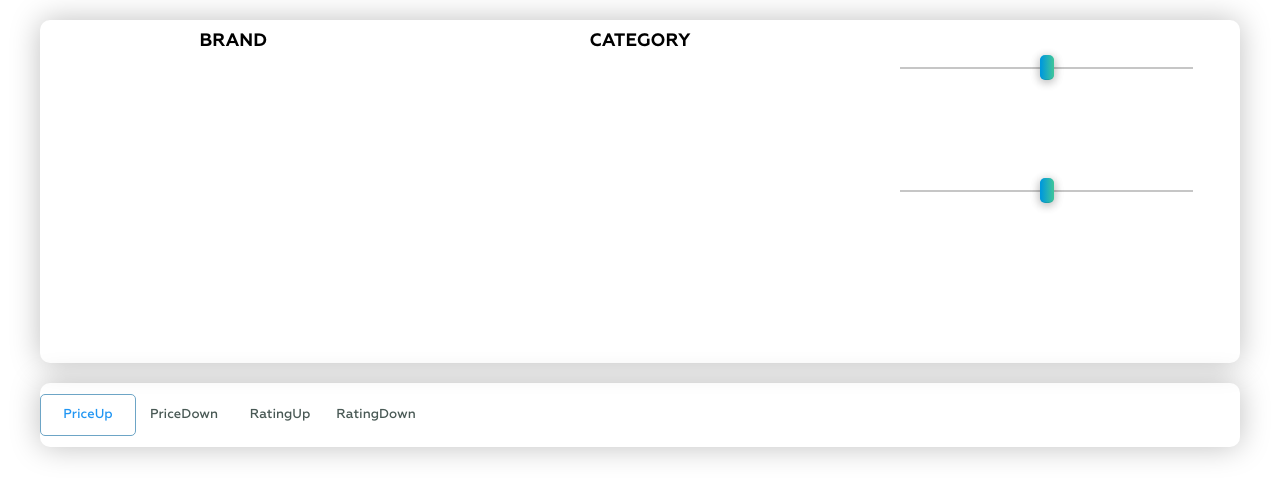
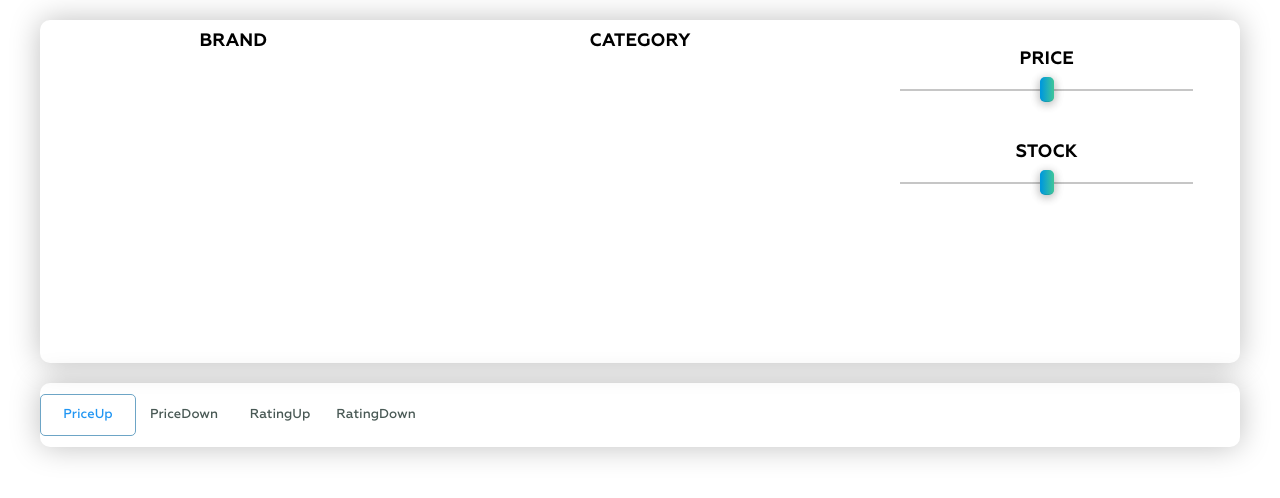
Before and after one commit to NikFreeman/Online-Store, a website built with webpack: page src/index.html in a window 1280 px wide. Both pictures are taken after a click on the label "PriceUp". Built offline with nearby package versions, Linux system fonts and the light colour scheme; no server answers.

Commit message:
feat: add dualranges without filters

```diff
--- a/src/pages/products/products.ts
+++ b/src/pages/products/products.ts
@@ -2,8 +2,10 @@ import { ProductList, Product, GroupeBy } from '../../models/types';
 // eslint-disable-next-line @typescript-eslint/no-var-requires
 const logo = require('../../assets/images/shopping-cart.svg');
 
+// query params
 const searchParams = new URLSearchParams(document.location.search);
 
+// get products from API
 let products: Product[] = [];
 export async function getList() {
     const res = await fetch('https://dummyjson.com/products?limit=100');
@@ -11,11 +13,13 @@ export async function getList() {
     return data;
 }
 
+// get list of all products as array
 export function getProductsList(data: ProductList) {
     products = data.products;
     return data.products;
 }
 
+// draw html elements for start page
 const main: HTMLElement = document.createElement('main');
 main.className = 'wrapper';
 document.body.append(main);
@@ -26,7 +30,7 @@ filtersContainer.className = 'filter';
 const filterBrand: HTMLElement = document.createElement('div');
 filterBrand.className = 'filter__brand filter__block';
 const brandHeader: HTMLElement = document.createElement('div');
-brandHeader.className = 'filter__brand-header';
+brandHeader.className = 'filter__brand-header filter__header';
 brandHeader.textContent = 'Brand';
 const brandList: HTMLElement = document.createElement('div');
 brandList.className = 'filter__list';
@@ -34,10 +38,12 @@ brandList.className = 'filter__list';
 const filterCategory: HTMLElement = document.createElement('div');
 filterCategory.className = 'filter__category filter__block';
 const categoryHeader: HTMLElement = document.createElement('div');
-categoryHeader.className = 'filter__category-header';
+categoryHeader.className = 'filter__category-header filter__header';
 categoryHeader.textContent = 'Category';
 const categoryList: HTMLElement = document.createElement('div');
 categoryList.className = 'filter__list';
+
+// dual ranges
 
 const filterRanges: HTMLElement = document.createElement('div');
 filterRanges.className = 'filter__ranges filter__block';
@@ -52,6 +58,24 @@ sliderFirstOne.type = 'range';
 sliderSecondOne.id = 'toPrice';
 sliderSecondOne.type = 'range';
 
+const valuePriceContainer: HTMLElement = document.createElement('div');
+valuePriceContainer.className = 'filter__values value__container';
+const valueMinPrice: HTMLElement = document.createElement('span');
+valueMinPrice.className = 'filter__min-value filter__value';
+const valueMaxPrice: HTMLElement = document.createElement('span');
+valueMaxPrice.className = 'filter__max-value filter__value';
+
+const rangeNameOne: HTMLElement = document.createElement('div');
+rangeNameOne.className = 'range__title filter__header';
+rangeNameOne.textContent = 'Price';
+
+const rangeValuesOne: HTMLElement = document.createElement('div');
+rangeValuesOne.className = 'range__values';
+const rangeValuePriceMin: HTMLElement = document.createElement('div');
+rangeValuePriceMin.className = 'range__value';
+const rangeValuePriceMax: HTMLElement = document.createElement('div');
+rangeValuePriceMax.className = 'range__value';
+
 const rangeContainerTwo: HTMLElement = document.createElement('div');
 rangeContainerTwo.className = 'filter__range range__container';
 const slidersControlTwo: HTMLElement = document.createElement('div');
@@ -63,17 +87,85 @@ sliderFirstTwo.type = 'range';
 sliderSecondTwo.id = 'toStock';
 sliderSecondTwo.type = 'range';
 
+const valueStockContainer: HTMLElement = document.createElement('div');
+valueStockContainer.className = 'filter__values value__container';
+const valueMinStock: HTMLElement = document.createElement('span');
+valueMinStock.className = 'filter__min-value filter__value';
+const valueMaxStock: HTMLElement = document.createElement('span');
+valueMaxStock.className = 'filter__max-value filter__value';
+
+const rangeNameTwo: HTMLElement = document.createElement('div');
+rangeNameTwo.className = 'range__title filter__header';
+rangeNameTwo.textContent = 'Stock';
+
+const rangeValuesTwo: HTMLElement = document.createElement('div');
+rangeValuesTwo.className = 'range__values';
+const rangeValueStockMin: HTMLElement = document.createElement('div');
+rangeValueStockMin.className = 'range__value';
+const rangeValueStockMax: HTMLElement = document.createElement('div');
+rangeValueStockMax.className = 'range__value';
+
 filterRanges.append(rangeContainerOne, rangeContainerTwo);
-rangeContainerOne.append(slidersControlOne);
+rangeContainerOne.append(rangeNameOne, slidersControlOne, valuePriceContainer);
 slidersControlOne.append(sliderFirstOne, sliderSecondOne);
+valuePriceContainer.append(valueMinPrice, valueMaxPrice);
 
-rangeContainerTwo.append(slidersControlTwo);
+rangeContainerTwo.append(rangeNameTwo, slidersControlTwo, valueStockContainer);
 slidersControlTwo.append(sliderFirstTwo, sliderSecondTwo);
+valueStockContainer.append(valueMinStock, valueMaxStock);
 
 filtersContainer.append(filterBrand, filterCategory, filterRanges);
 filterBrand.append(brandHeader, brandList);
 filterCategory.append(categoryHeader, categoryList);
 
+class RangeSettings {
+    data: Product[];
+    constructor(data: Product[]) {
+        this.data = data;
+    }
+    minPrice() {
+        return this.data.reduce((min, prod) => (prod.price < min ? prod.price : min), this.data[0].price);
+    }
+    maxPrice() {
+        return this.data.reduce((max, prod) => (prod.price > max ? prod.price : max), this.data[0].price);
+    }
+    minStock() {
+        return this.data.reduce((min, prod) => (prod.stock < min ? prod.stock : min), this.data[0].stock);
+    }
+    maxStock() {
+        return this.data.reduce((max, prod) => (prod.stock > max ? prod.stock : max), this.data[0].stock);
+    }
+}
+
+function setRangeMinMax(data: Product[]) {
+    const settings = new RangeSettings(data);
+    sliderFirstOne.min = settings.minPrice().toString();
+    sliderFirstOne.max = settings.maxPrice().toString();
+    sliderSecondOne.min = settings.minPrice().toString();
+    sliderSecondOne.max = settings.maxPrice().toString();
+    sliderFirstTwo.min = settings.minStock().toString();
+    sliderFirstTwo.max = settings.maxStock().toString();
+    sliderSecondTwo.min = settings.minStock().toString();
+    sliderSecondTwo.max = settings.maxStock().toString();
+}
+
+function setRangeValues(data: Product[]) {
+    const currentSettings = new RangeSettings(data);
+    sliderFirstOne.value = currentSettings.minPrice().toString();
+    sliderSecondOne.value = currentSettings.maxPrice().toString();
+    // sliderFirstOne.max = sliderSecondOne.value;
+    // sliderSecondOne.min = sliderFirstOne.value;
+    valueMinPrice.textContent = sliderFirstOne.value;
+    valueMaxPrice.textContent = sliderSecondOne.value;
+    sliderFirstTwo.value = currentSettings.minStock().toString();
+    sliderSecondTwo.value = currentSettings.maxStock().toString();
+    // sliderFirstTwo.max = sliderSecondTwo.value;
+    // sliderSecondTwo.min = sliderFirstTwo.value;
+    valueMinStock.textContent = sliderFirstTwo.value;
+    valueMaxStock.textContent = sliderSecondTwo.value;
+}
+
+// sort elements
 const sortAndSettings: HTMLElement = document.createElement('div');
 sortAndSettings.className = 'settings';
 
@@ -217,6 +309,7 @@ export async function start() {
     await getList().then(getProductsList);
     fillBrandList(groupeByBrand(products));
     fillCategoryList(groupeByCategory(products));
+    setRangeMinMax(products);
     getCheckedItems();
 }
 
@@ -249,12 +342,14 @@ function getCheckedItems() {
         });
         window.history.replaceState(null, '', '?' + searchParams.toString());
         createCards(prodList);
+        setRangeValues(prodList);
     } else {
         listOfCheckedCheckboxes = [checkboxesBrand, checkboxesCategory];
         searchParams.delete('brand');
         searchParams.delete('category');
         window.history.replaceState(null, '', '?' + searchParams.toString());
         createCards(products);
+        setRangeValues(products);
     }
 }
 
--- a/src/styles/products.css
+++ b/src/styles/products.css
@@ -45,8 +45,9 @@ button {
   padding: 10px;
 }
 
-.filter__brand-header,
-.filter__category-header {
+/* .filter__brand-header,
+.filter__category-header, */
+.filter__header {
   text-align: center;
   font-family: 'Geometria';
   font-style: normal;
@@ -84,12 +85,16 @@ button {
   display: flex;
   flex-direction: column;
   width: 80%;
-  margin: 10% auto;
+  margin: 5% auto;
+}
+
+.range__title {
+  margin-bottom: 1em;
 }
 
 .range__sliders {
   position: relative;
-  min-height: 50px;
+  min-height: 15px;
 }
 
 /* .form_control {
@@ -158,6 +163,11 @@ input[type="range"] {
 #fromStock {
   height: 0;
   z-index: 1;
+}
+
+.filter__values {
+  display: flex;
+  justify-content: space-between;
 }
 
 
```
